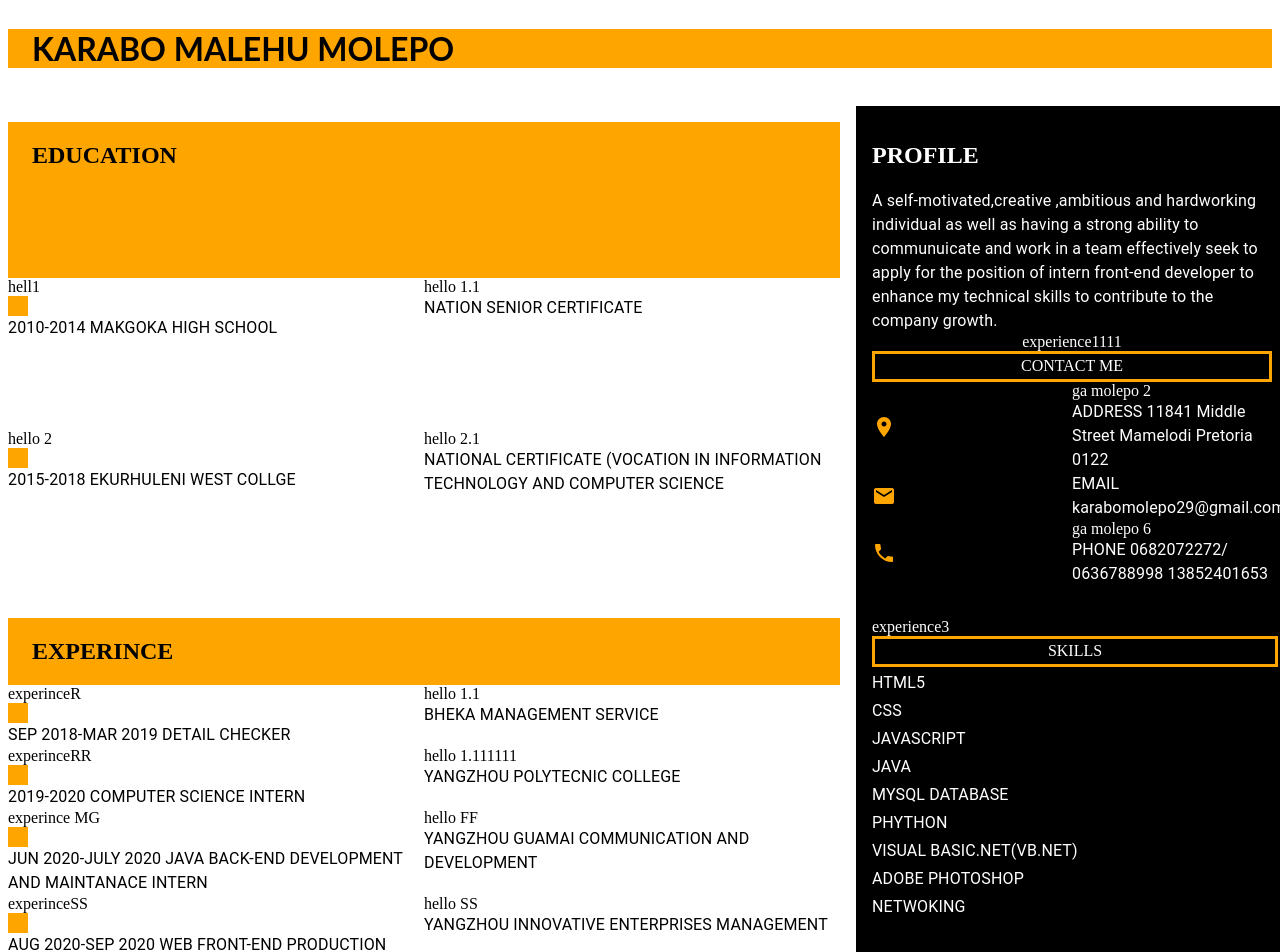
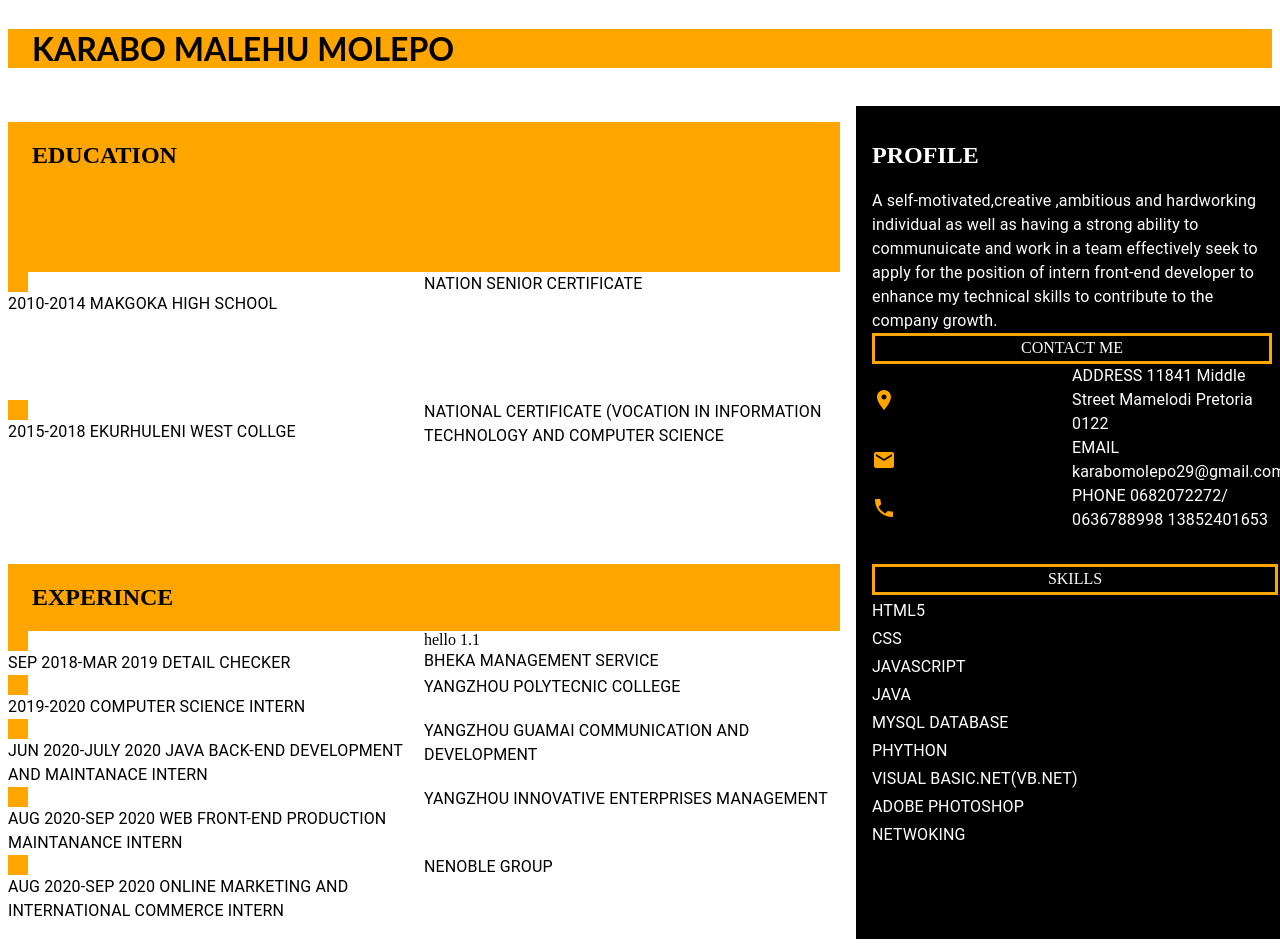
Before and after one commit to Kaybee-debug/practice, a React (Create React App) app: page / in a window 1280 px wide. Shown: the top 952 px of the page. Built offline with nearby package versions, Linux system fonts and the light colour scheme.

Commit message:
1 file modified

```diff
--- a/src/App.js
+++ b/src/App.js
@@ -15,7 +15,9 @@ from '@material-ui/core/styles';
 const useStyles=makeStyles({
   root:{
     backgroundColor:'black',
-    color:'white'
+    color:'white',
+
+
 
   }
 
@@ -43,7 +45,7 @@ export default function App() {
 
           </Container>
           <Grid item xs={6}>
-            hell1
+
             <div>
               <Box bgcolor="orange" width={20} height={20} />
               <Typography>2010-2014 MAKGOKA HIGH SCHOOL</Typography>
@@ -53,18 +55,18 @@ export default function App() {
   <Rating name="size-large" defaultValue={2} size="large" /></div>*/}
           </Grid>
           <Grid item xs={6}>
-            hello 1.1
+
             <Typography>NATION SENIOR CERTIFICATE</Typography>
           </Grid>
           <Grid item xs={6}>
-            hello 2
+
             <div>
               <Box bgcolor="orange" width={20} height={20} />
               <Typography>2015-2018 EKURHULENI WEST COLLGE </Typography>
             </div>
           </Grid>
           <Grid item xs={6}>
-            hello 2.1
+
             <Typography>
               NATIONAL CERTIFICATE (VOCATION IN INFORMATION TECHNOLOGY AND
               COMPUTER SCIENCE
@@ -76,14 +78,14 @@ export default function App() {
   alignItems="center" className={classes.root}
  >
    <Grid item={12} >
-     <GridStyled/>
-     <h2>PROFILE</h2>
+
+     <h2 alignItems>PROFILE</h2>
      <Typography>
        A self-motivated,creative ,ambitious and hardworking individual as well as having a strong ability to communuicate and work in a team effectively seek to apply for the position of intern front-end developer to enhance my technical skills to contribute to the company growth.
      </Typography>
 
    </Grid>
-          experience1111
+
           <Box display="flex" border={3} borderColor ="orange"width={1} height={25} alignItems="center"  justifyContent="center" >
           CONTACT ME
          </Box>
@@ -92,7 +94,7 @@ export default function App() {
 
           </Grid>
           <Grid item xs={6}>
-            ga molepo 2
+
             <Typography>
               ADDRESS
               11841 Middle Street
@@ -120,7 +122,7 @@ export default function App() {
 
           </Grid>
           <Grid item xs={6}>
-            ga molepo 6
+
             <Typography>
               PHONE
               0682072272/  0636788998
@@ -135,7 +137,7 @@ export default function App() {
             <h2>EXPERINCE</h2>
           </Container>
           <Grid item xs={6}>
-            experinceR
+
             <div>
               <Box bgcolor="orange" width={20} height={20} />
               <Typography>SEP 2018-MAR 2019 DETAIL CHECKER</Typography>
@@ -146,18 +148,18 @@ export default function App() {
             <Typography>BHEKA MANAGEMENT SERVICE</Typography>
           </Grid>
           <Grid item xs={6}>
-            experinceRR
+
             <div>
               <Box bgcolor="orange" width={20} height={20} />
               <Typography>2019-2020 COMPUTER SCIENCE INTERN</Typography>
             </div>
           </Grid>
           <Grid item xs={6}>
-            hello 1.111111
+
             <Typography>YANGZHOU POLYTECNIC COLLEGE</Typography>
           </Grid>
           <Grid item xs={6}>
-            experince MG
+
             <div>
               <Box bgcolor="orange" width={20} height={20} />
               <Typography>
@@ -167,13 +169,13 @@ export default function App() {
             </div>
           </Grid>
           <Grid item xs={6}>
-            hello FF
+
             <Typography>
               YANGZHOU GUAMAI COMMUNICATION AND DEVELOPMENT
             </Typography>
           </Grid>
           <Grid item xs={6}>
-            experinceSS
+
             <div>
               <Box bgcolor="orange" width={20} height={20} />
               <Typography>
@@ -182,11 +184,11 @@ export default function App() {
             </div>
           </Grid>
           <Grid item xs={6}>
-            hello SS
+
             <Typography>YANGZHOU INNOVATIVE ENTERPRISES MANAGEMENT</Typography>
           </Grid>
           <Grid item xs={6}>
-            experinceEMS
+
             <div>
               <Box bgcolor="orange" width={20} height={20} />
               <Typography>
@@ -196,13 +198,13 @@ export default function App() {
             </div>
           </Grid>
           <Grid item xs={6}>
-            hello EMS
+
             <Typography>NENOBLE GROUP</Typography>
           </Grid>
         </Grid>
 
         <Grid item xs={4} className={classes.root}>
-          experience3
+
           <Box display="flex" border={3} borderColor ="orange"width={1} height={25} alignItems="center"  justifyContent="center" >
           SKILLS
          </Box>
@@ -243,10 +245,8 @@ export default function App() {
 
 
           <Grid item xs={12} >
-            pp
+
           <Box bgcolor="orange" width={1} height={20} />
-
-
 
 
 
```
